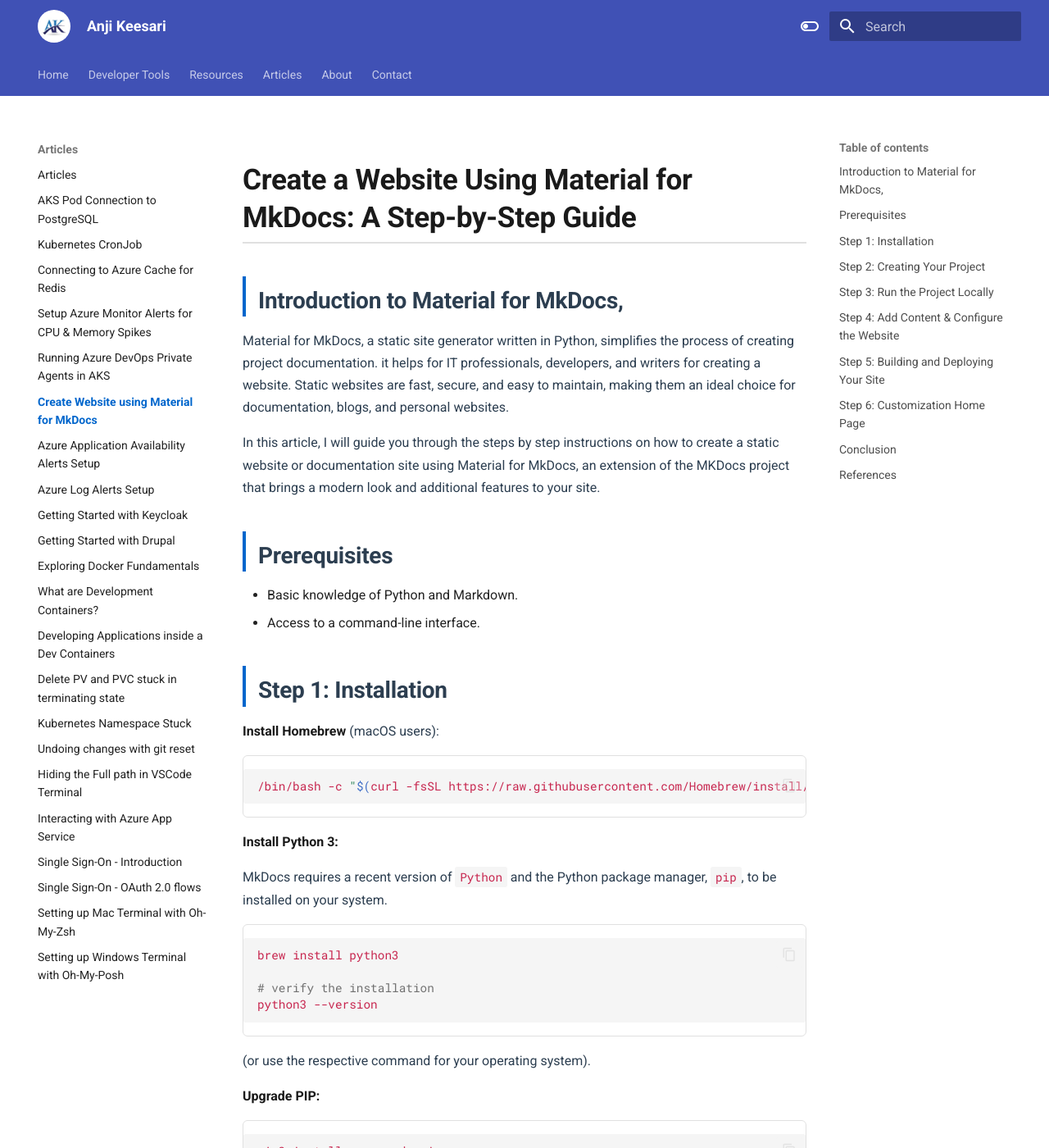
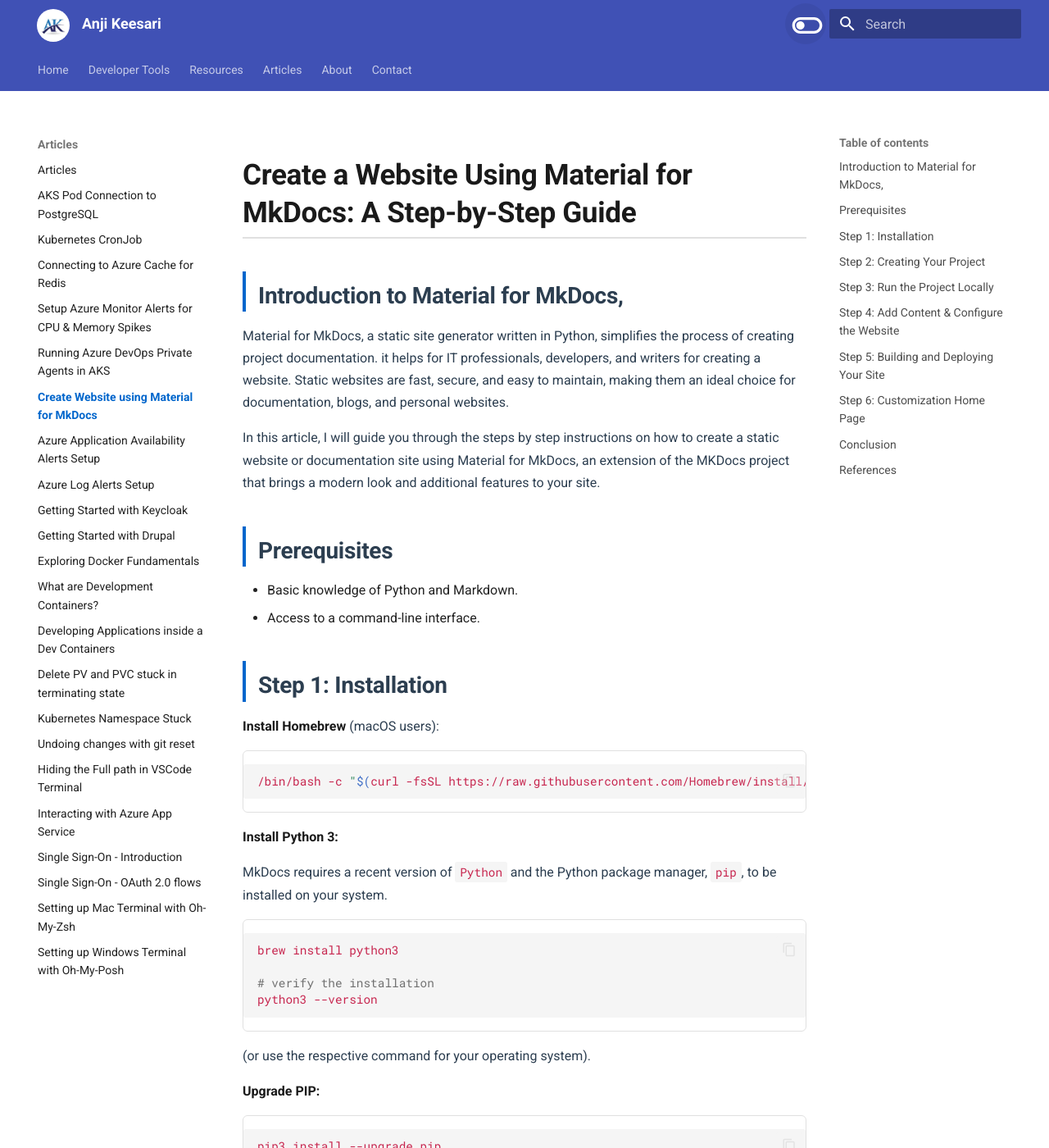
Before and after one commit to akeesari/anjikeesari, an MkDocs documentation site: the page built from docs/articles/mkdocs-setup.md, in a window 1280 px wide and 1400 px high. Shown: the whole window at 82% size. Built offline with MkDocs 1.6.1 and Material for MkDocs 9.7.7, drawn with Linux system fonts in a browser that asks for light colours.

Commit message:
home page

```diff
--- a/docs/overrides/home.html
+++ b/docs/overrides/home.html
@@ -18,10 +18,19 @@
         height: 100%;
     }
 
-    .tx-container {
+    /* Light mode - Fresh green gradient */
+    [data-md-color-scheme="default"] .tx-container {
         padding-top: 0rem;
         padding-bottom: 3rem;
         background: linear-gradient(to bottom, var(--md-primary-fg-color), hsla(160deg,47%,55%,1));
+        min-height: 100vh;
+    }
+
+    /* Dark mode - Deep blue-gray to dark teal gradient */
+    [data-md-color-scheme="slate"] .tx-container {
+        padding-top: 0rem;
+        padding-bottom: 3rem;
+        background: linear-gradient(to bottom, hsl(210deg, 25%, 18%), hsl(180deg, 25%, 25%));
         min-height: 100vh;
     }
 
@@ -246,19 +255,38 @@
     margin: 10px;
     box-sizing: border-box;
     font-size: medium;
-    background-color: rgba(255, 255, 255, 0.95);
-    border: 2px solid rgba(255, 255, 255, 0.3);
     border-radius: 12px;
-    box-shadow: 0 4px 12px rgba(0, 0, 0, 0.15);
     transition: transform 0.3s ease, box-shadow 0.3s ease;
     display: flex;
     flex-direction: column;
     min-height: 700px;
   }
 
+  /* Light mode cards - White background with dark text */
+  [data-md-color-scheme="default"] .column {
+    background-color: rgba(255, 255, 255, 0.95);
+    border: 2px solid rgba(255, 255, 255, 0.3);
+    box-shadow: 0 4px 12px rgba(0, 0, 0, 0.15);
+  }
+
+  /* Dark mode cards - Dark background with light text */
+  [data-md-color-scheme="slate"] .column {
+    background-color: rgba(30, 40, 50, 0.95);
+    border: 2px solid rgba(255, 255, 255, 0.15);
+    box-shadow: 0 4px 12px rgba(0, 0, 0, 0.4);
+  }
+
   .column:hover {
     transform: translateY(-5px);
+  }
+
+  [data-md-color-scheme="default"] .column:hover {
     box-shadow: 0 8px 20px rgba(0, 0, 0, 0.25);
+  }
+
+  [data-md-color-scheme="slate"] .column:hover {
+    box-shadow: 0 8px 24px rgba(0, 0, 0, 0.5);
+    border-color: rgba(255, 255, 255, 0.25);
   }
   .column img {
     width: 100%;
@@ -279,7 +307,6 @@
   .column h2 {
     margin-top: 0;
     margin-bottom: 10px;
-    color: #333 !important;
   }
 
   .column h2 * {
@@ -289,11 +316,20 @@
   .column p {
     margin-top: 5px;
     margin-bottom: 10px;
+  }
+
+  /* Light mode text - Dark */
+  [data-md-color-scheme="default"] .column h2,
+  [data-md-color-scheme="default"] .column p,
+  [data-md-color-scheme="default"] .column p b {
     color: #333 !important;
   }
 
-  .column p b {
-    color: #333 !important;
+  /* Dark mode text - Light */
+  [data-md-color-scheme="slate"] .column h2,
+  [data-md-color-scheme="slate"] .column p,
+  [data-md-color-scheme="slate"] .column p b {
+    color: #e0e0e0 !important;
   }
 
   .column a {
--- a/docs/stylesheets/extra.css
+++ b/docs/stylesheets/extra.css
@@ -1,6 +1,28 @@
 /* ============================================
    TYPOGRAPHY - Headings
    ============================================ */
+
+/* ============================================
+   HEADER - Theme-aware styling
+   ============================================ */
+
+/* Light mode header - Use default Material theme color */
+[data-md-color-scheme="default"] .md-header {
+  background-color: var(--md-primary-fg-color) !important;
+}
+
+[data-md-color-scheme="default"] .md-tabs {
+  background-color: var(--md-primary-fg-color) !important;
+}
+
+/* Dark mode header - Deep slate blue */
+[data-md-color-scheme="slate"] .md-header {
+  background-color: hsl(210deg, 25%, 22%) !important;
+}
+
+[data-md-color-scheme="slate"] .md-tabs {
+  background-color: hsl(210deg, 25%, 22%) !important;
+}
 
 /* Logo and Header customization */
 .md-header__button.md-logo img,
@@ -346,6 +368,65 @@
    NAVIGATION HEADER FIX
    ============================================ */
 
+/* Make theme toggle and search icons same size with modern styling */
+.md-header__button {
+  width: 2.5rem !important;
+  height: 2.5rem !important;
+  padding: 0.3rem !important;
+  border-radius: 50% !important;
+  transition: all 0.3s ease !important;
+  border: 1px solid transparent !important;
+}
+
+.md-header__button svg {
+  width: 2rem !important;
+  height: 2rem !important;
+  transition: transform 0.2s ease !important;
+}
+
+/* Hover effect for all header buttons */
+.md-header__button:hover {
+  background-color: rgba(255, 255, 255, 0.2) !important;
+  border-color: rgba(255, 255, 255, 0.3) !important;
+  transform: translateY(-1px);
+  box-shadow: 0 2px 8px rgba(0, 0, 0, 0.15);
+}
+
+.md-header__button:hover svg {
+  transform: scale(1.1);
+}
+
+/* Active/click feedback */
+.md-header__button:active {
+  transform: translateY(0) scale(0.95);
+  background-color: rgba(255, 255, 255, 0.3) !important;
+  box-shadow: 0 1px 4px rgba(0, 0, 0, 0.1);
+}
+
+/* Special styling for theme toggle in light mode */
+[data-md-color-scheme="default"] .md-header__button[for="__palette_1"] {
+  background-color: rgba(0, 0, 0, 0.06);
+  border-color: rgba(0, 0, 0, 0.1);
+}
+
+[data-md-color-scheme="default"] .md-header__button[for="__palette_1"]:hover {
+  background-color: rgba(0, 0, 0, 0.12) !important;
+  border-color: rgba(0, 0, 0, 0.2) !important;
+  box-shadow: 0 2px 8px rgba(0, 0, 0, 0.2);
+}
+
+/* Special styling for theme toggle in dark mode */
+[data-md-color-scheme="slate"] .md-header__button[for="__palette_0"] {
+  background-color: rgba(255, 255, 255, 0.1);
+  border-color: rgba(255, 255, 255, 0.2);
+}
+
+[data-md-color-scheme="slate"] .md-header__button[for="__palette_0"]:hover {
+  background-color: rgba(255, 255, 255, 0.2) !important;
+  border-color: rgba(255, 255, 255, 0.35) !important;
+  box-shadow: 0 2px 8px rgba(0, 0, 0, 0.3);
+}
+
 /* Fix navigation tabs - white text on colored background for both modes */
 .md-tabs__link {
   color: rgba(255, 255, 255, 0.7) !important;
```
